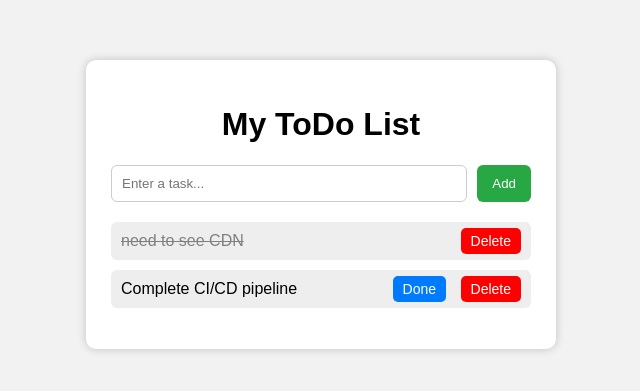
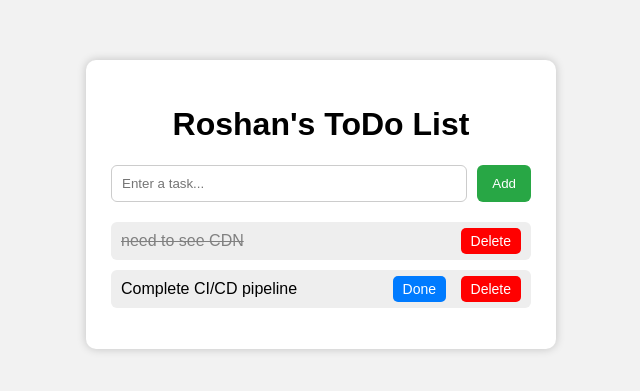
Before and after one commit to Roshankumar02/Learning_CI-CD, a Flask app: page / in a window 1280 px wide. Shown: the top 391 px of the page, without its empty margins (319-959 px from the left). Run offline with Flask 3, Linux system fonts and the light colour scheme; data comes from the database, SQL or seed files in the repository.

Commit message:
changed name

```diff
--- a/flask_todo/templates/index.html
+++ b/flask_todo/templates/index.html
@@ -103,7 +103,7 @@ li{
 
 <div class="container">
 
-<h1>My ToDo List</h1>
+<h1>Roshan's ToDo List</h1>
 
 <form action="/add" method="POST">
 <input type="text" name="task" placeholder="Enter a task..." required>
```
